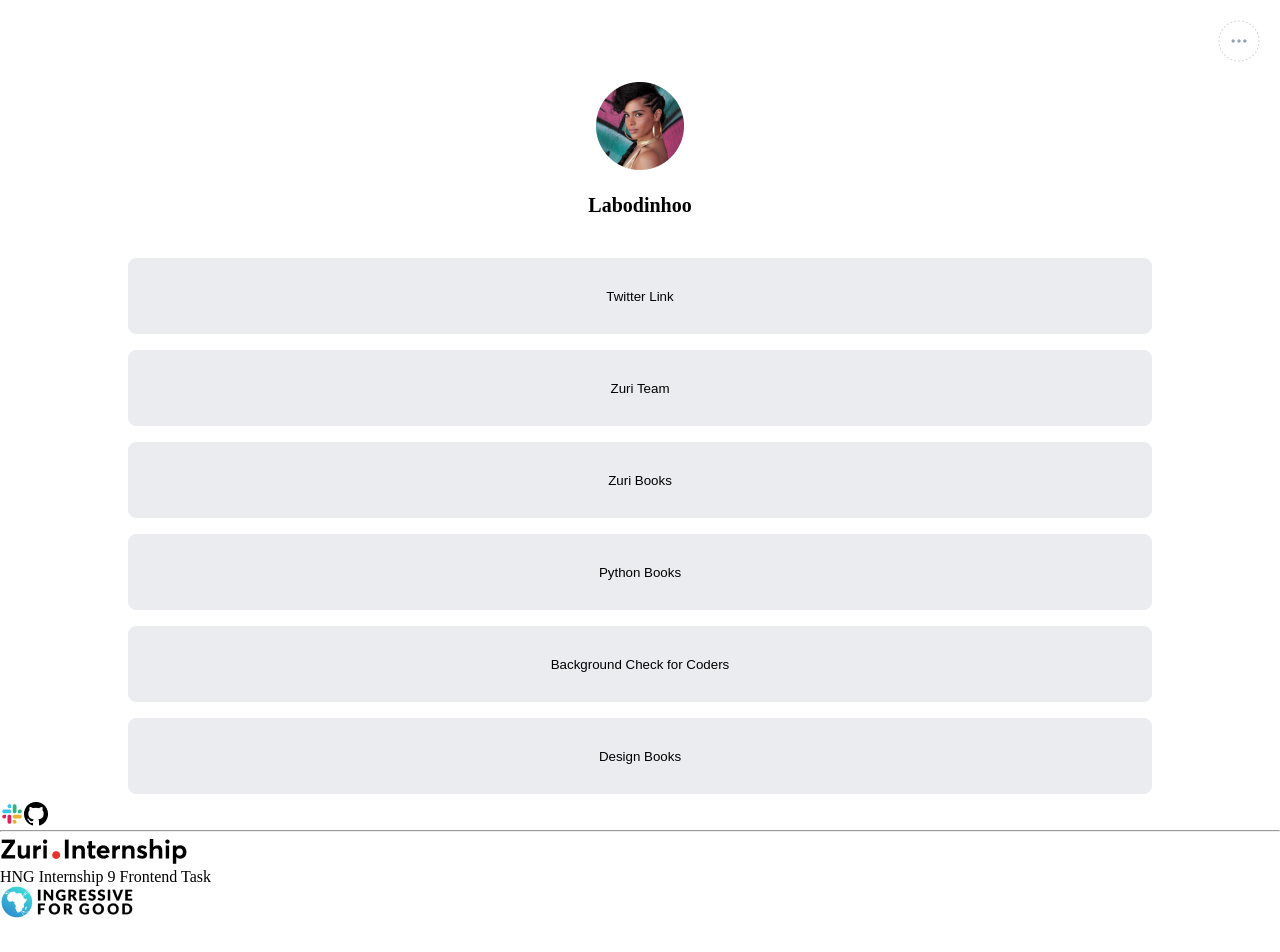
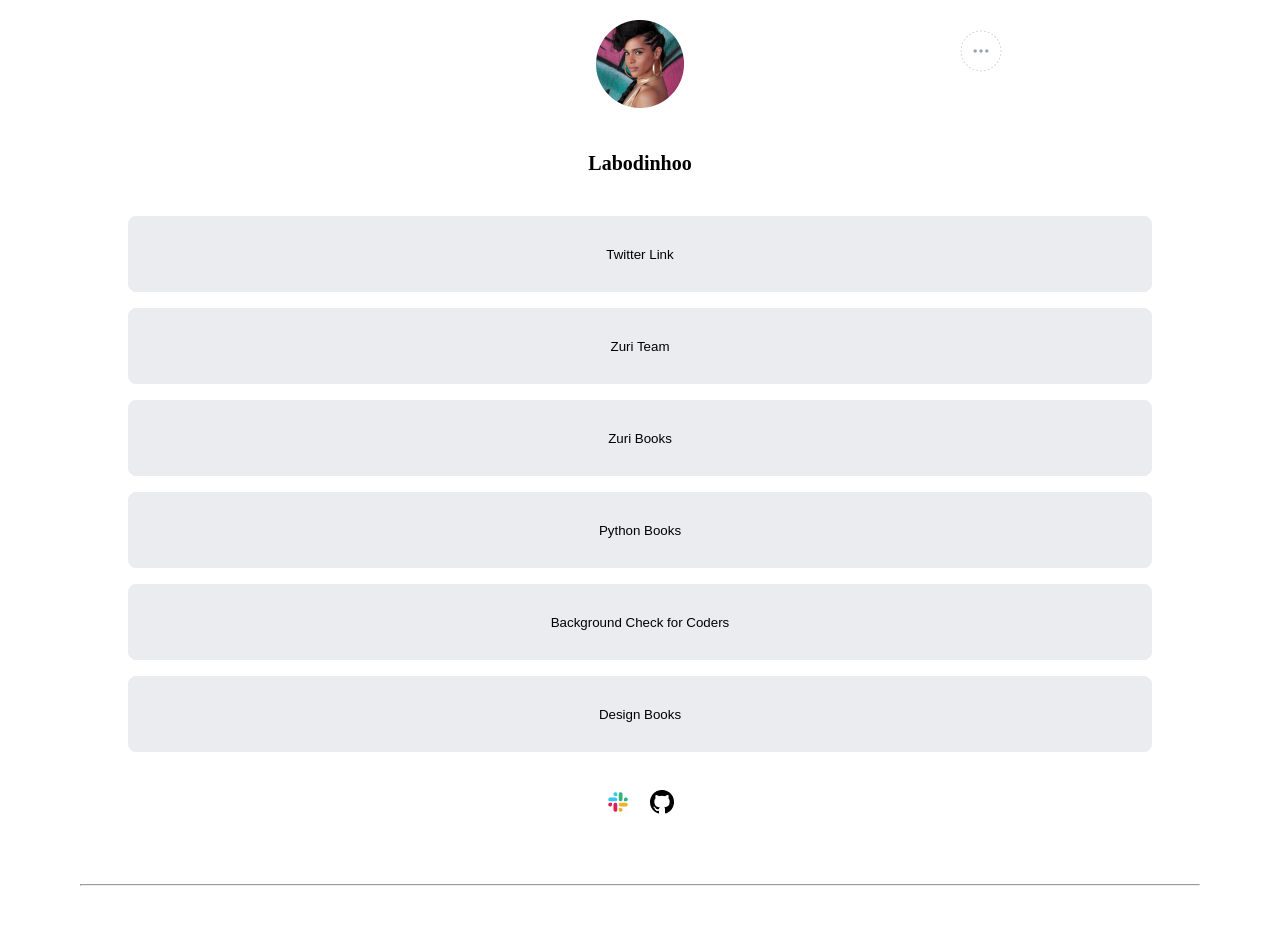
Before and after one commit to labodinho/Task-One, a React (Create React App) app: page / in a window 1280 px wide. Shown: the top 952 px of the page. Before the commit the page ends 922 px from the top, so only its background shows below. Built offline with nearby package versions, Linux system fonts and the light colour scheme.

Commit message:
the share button and footer styled

```diff
--- a/src/App.css
+++ b/src/App.css
@@ -3,19 +3,22 @@
   padding: 0;
   margin: 0;
   box-sizing: border-box;
+  position: relative;
 }
 
 /* header section */
 .share-img{
-  display: flex;
-  justify-content: flex-end;
-  margin: 20px;
+  position: absolute;
+  top: 3%;
+  left: 75%;
 }
 
 .share-img2{
+
   display: none;
   justify-content: flex-end;
   margin: 20px;
+  margin-right: 25rem;
 }
 
 .header-img{
@@ -26,6 +29,7 @@
 #profile__img{
   width: 88px;
   height: 88px;
+  margin: 20px;
 }
 
 #twitter{
@@ -70,11 +74,31 @@
   background-color:#D0D5DD;
 }
 
+.social-icons{
+  display: flex;
+  text-align: center;
+  justify-content: center;
+  padding: 20px 0px 60px 0px;
+}
+
+.social-icons img{
+  padding: 10px;
+}
+
+hr{
+  margin: 0rem 5rem;
+}
 /* Links section */
 
 
 /* footer section */
 
+.footer-section{
+  display: flex;
+  flex-direction: row;
+  justify-content: space-between;
+  margin: 5rem;
+}
 
 
 /* footer section */
```
Also changed, not shown: src/App.js (+16 -0 lines).
